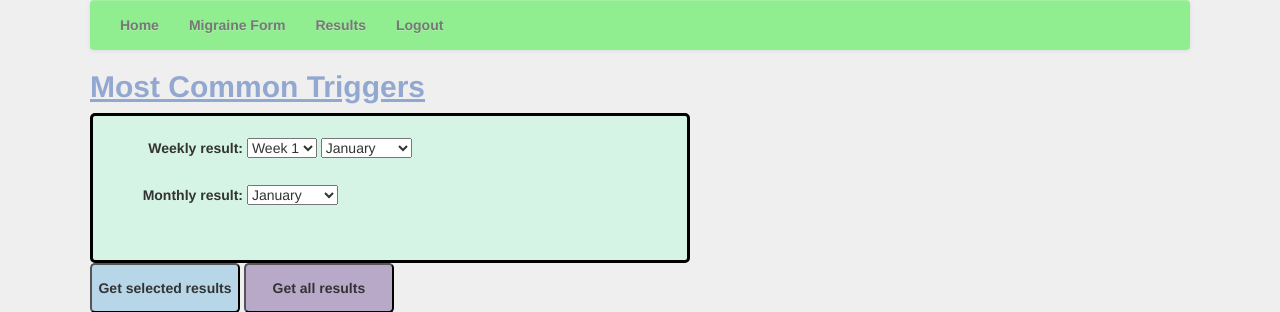
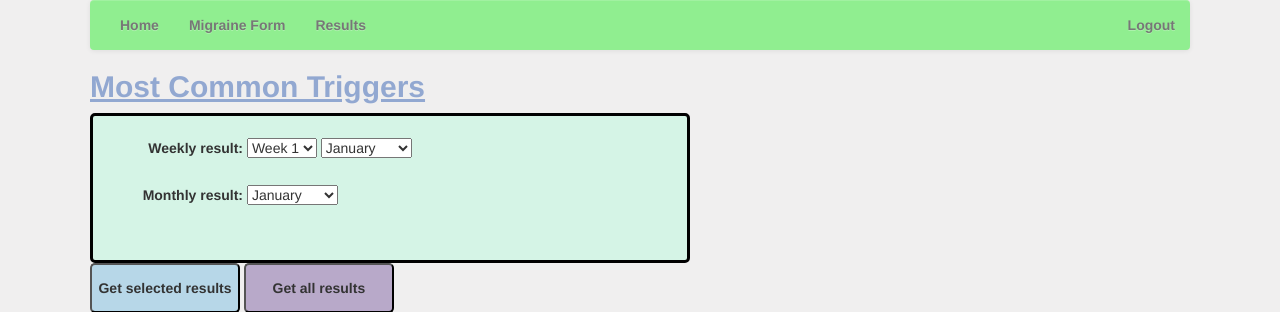
Before and after one commit to noemrd/Migraine, a PHP site: page /results.html in a window 1280 px wide. Shown: the top 312 px of the page. Run offline with PHP 8.4, Linux system fonts and the light colour scheme.

Commit message:
logout on navbar right side

```diff
--- a/results.html
+++ b/results.html
@@ -21,14 +21,18 @@
 
 	<body>
 		<!--Navigation menu bar-->
-		<nav class="navbar navbar-default navbar-custom">
+		<!--Citation: https://getbootstrap.com/components/#navbar-->
+		<nav class="navbar navbar-default">
 			<div class="container-fluid">
 				<ul class="nav navbar-nav">
 					<li><a href="home.php">Home</a></li>
 					<li><a href="main.php">Migraine Form</a></li>
 					<li><a href="results.html">Results</a></li>
-					<li><a href="landing.html">Logout</a></li>
 				</ul>
+
+				<ul class="nav navbar-nav navbar-right">
+           			<li><a href="landing.html">Logout</a></li>
+       			</ul>
 			</div>
 		</nav>
 
```
Also changed, not shown: main.php (+5 -2 lines).
